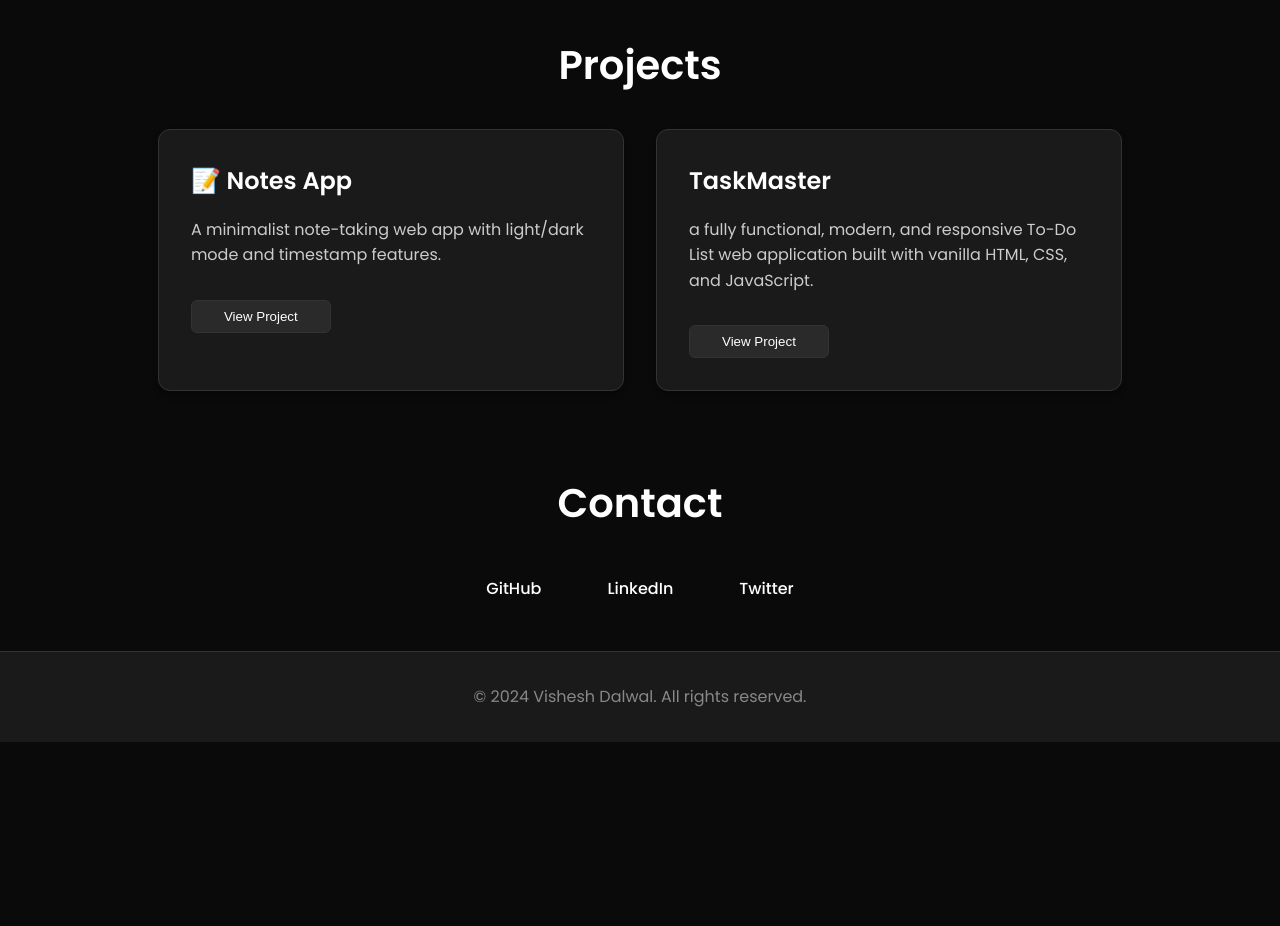
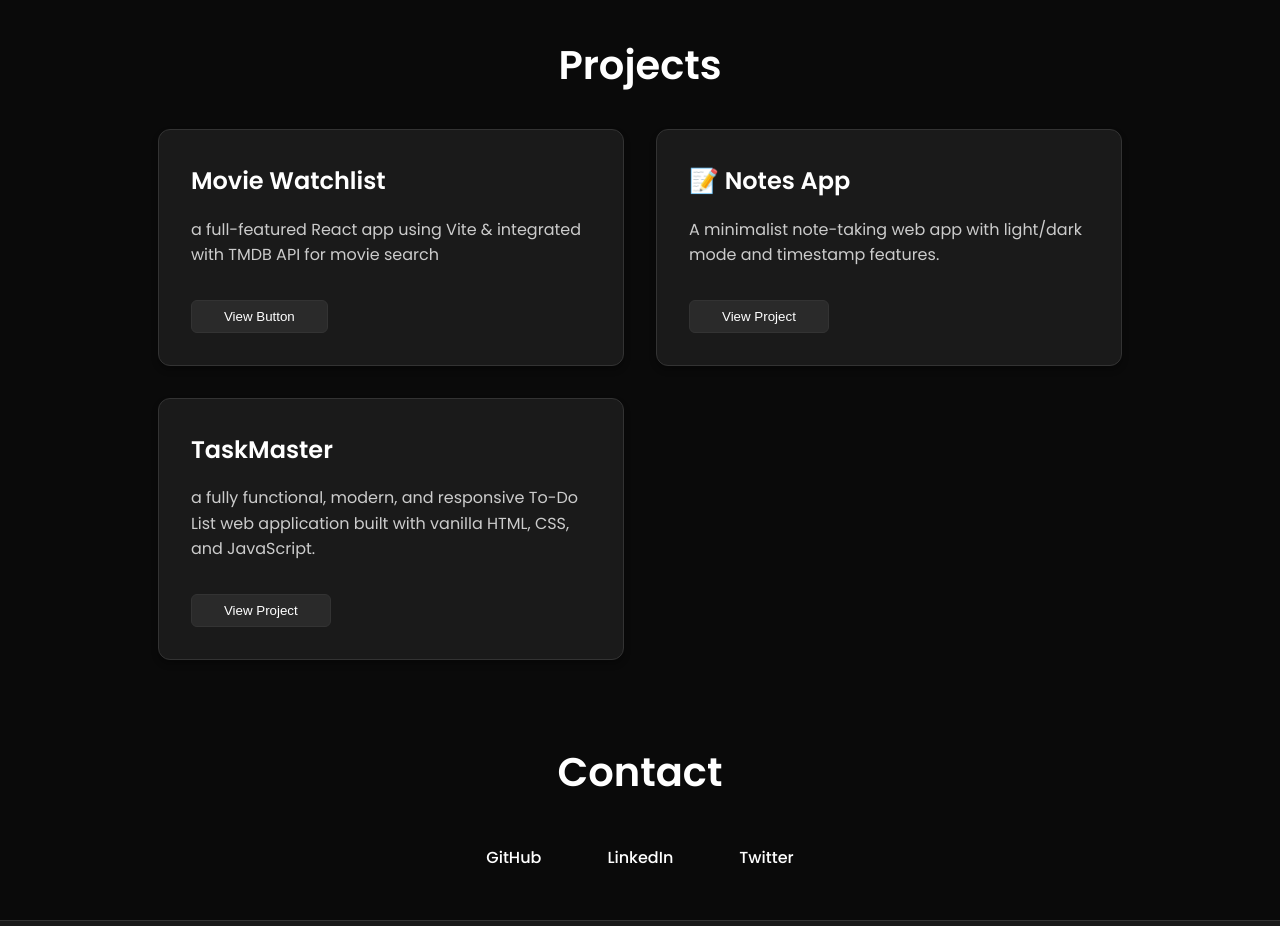
Before and after one commit to VisheshD2412/VisheshD2412.github.io, a plain HTML site: page index.html in a window 1280 px wide. Shown: the part 940-1866 px from the top of the page. Before the commit the page ends 1682 px from the top, so only its background shows below. Drawn offline with Linux system fonts and the light colour scheme.

Commit message:
Updated portfolio with new projects and styles

```diff
--- a/index.html
+++ b/index.html
@@ -81,6 +81,22 @@
         <div class="container">
           <h2 class="section-title">Projects</h2>
           <div class="projects-grid">
+            <!-- MOvie watchlist -->
+            <div class="project-card">
+              <h3 class="project-title">Movie Watchlist</h3>
+              <p class="project-description">
+                a full-featured React app using Vite & integrated with TMDB API
+                for movie search
+              </p>
+              <button
+                class="project-btn"
+                data-link="https://visheshd2412.github.io/movie-watchlist/"
+              >
+                View Button
+              </button>
+            </div>
+
+            <!-- Notes app -->
             <div class="project-card">
               <h3 class="project-title">📝 Notes App</h3>
               <p class="project-description">
@@ -94,6 +110,7 @@
                 View Project
               </button>
             </div>
+            <!-- Task Master -->
             <div class="project-card">
               <h3 class="project-title">TaskMaster</h3>
               <p class="project-description">
```
